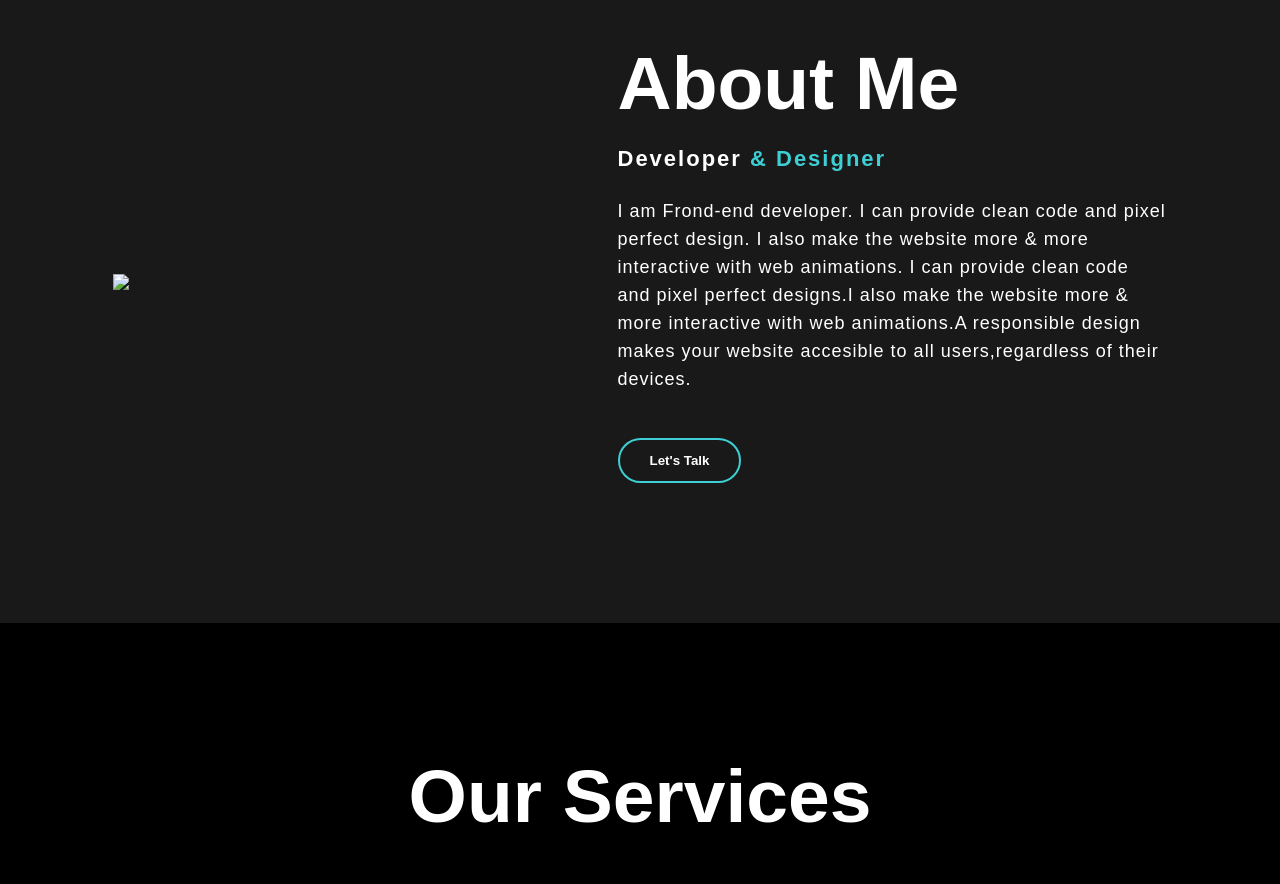
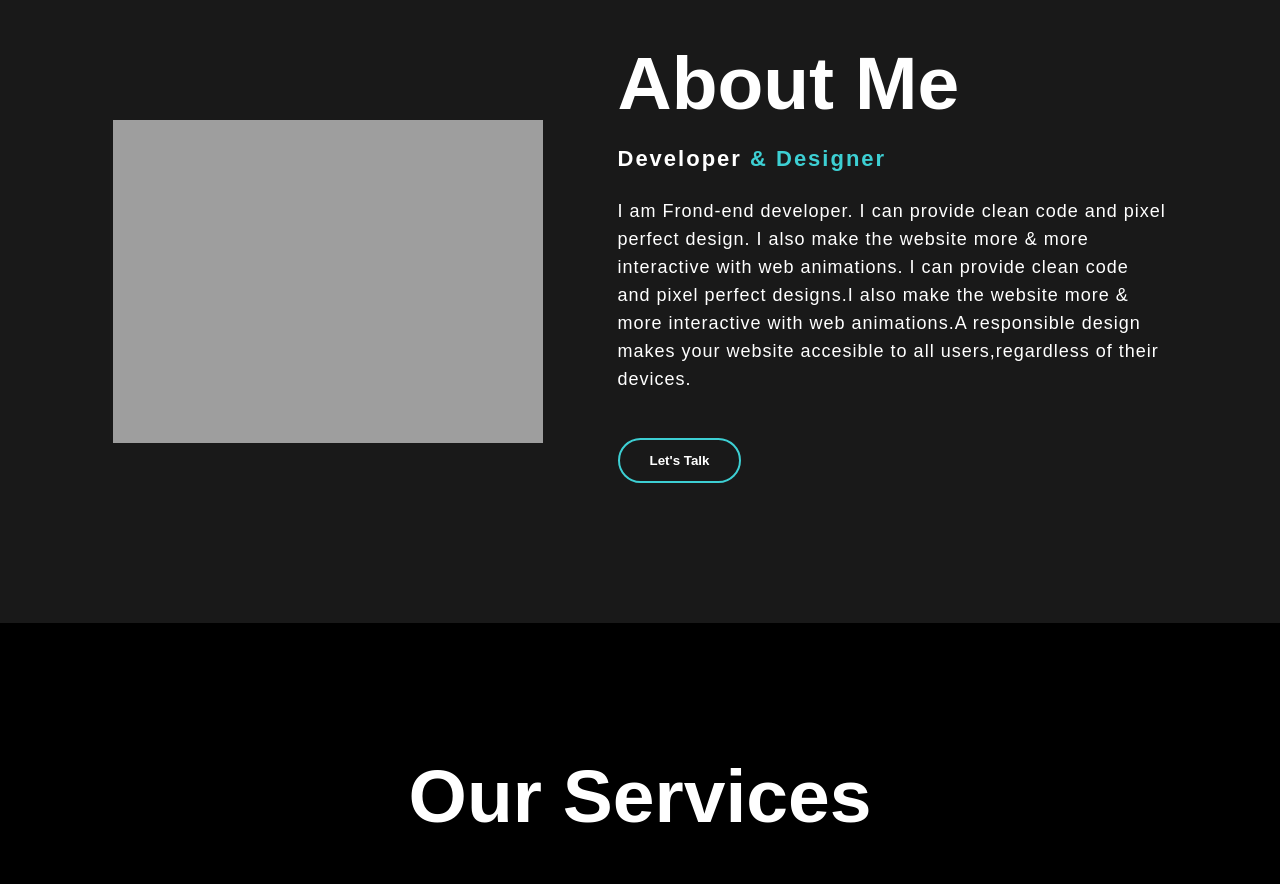
Before and after one commit to vamsy-s/SAMPLE2, a plain HTML site: page index.html in a window 1280 px wide. Shown: the part 860-1744 px from the top of the page. Drawn offline with nearby package versions, Linux system fonts and the light colour scheme; the site is published under a folder, as on GitHub Pages, so addresses that start at the root find nothing.

Commit message:
Update index.html

```diff
--- a/index.html
+++ b/index.html
@@ -51,7 +51,7 @@
     <!-- about section start -->
        <section class="about" id="About us">
           <div class="main" >
-              <img src="/media/my pic.jpg"width="400">
+              <img src="./media/my pic.jpg"width="400">
              <div class="about-text">
                 <h2>About Me</h2>
                 <h5>Developer <span style="color: #3dcfd3 ;">& Designer</span></h5>
```
